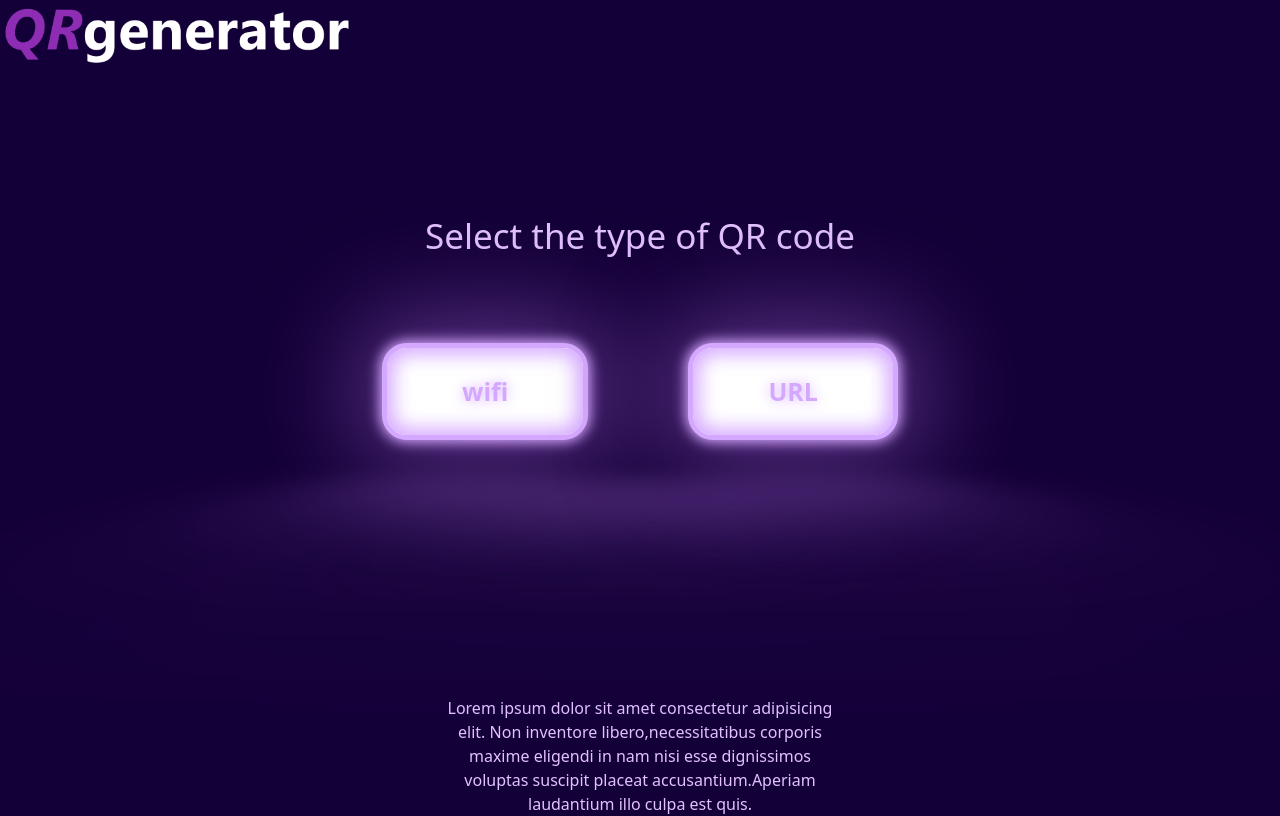
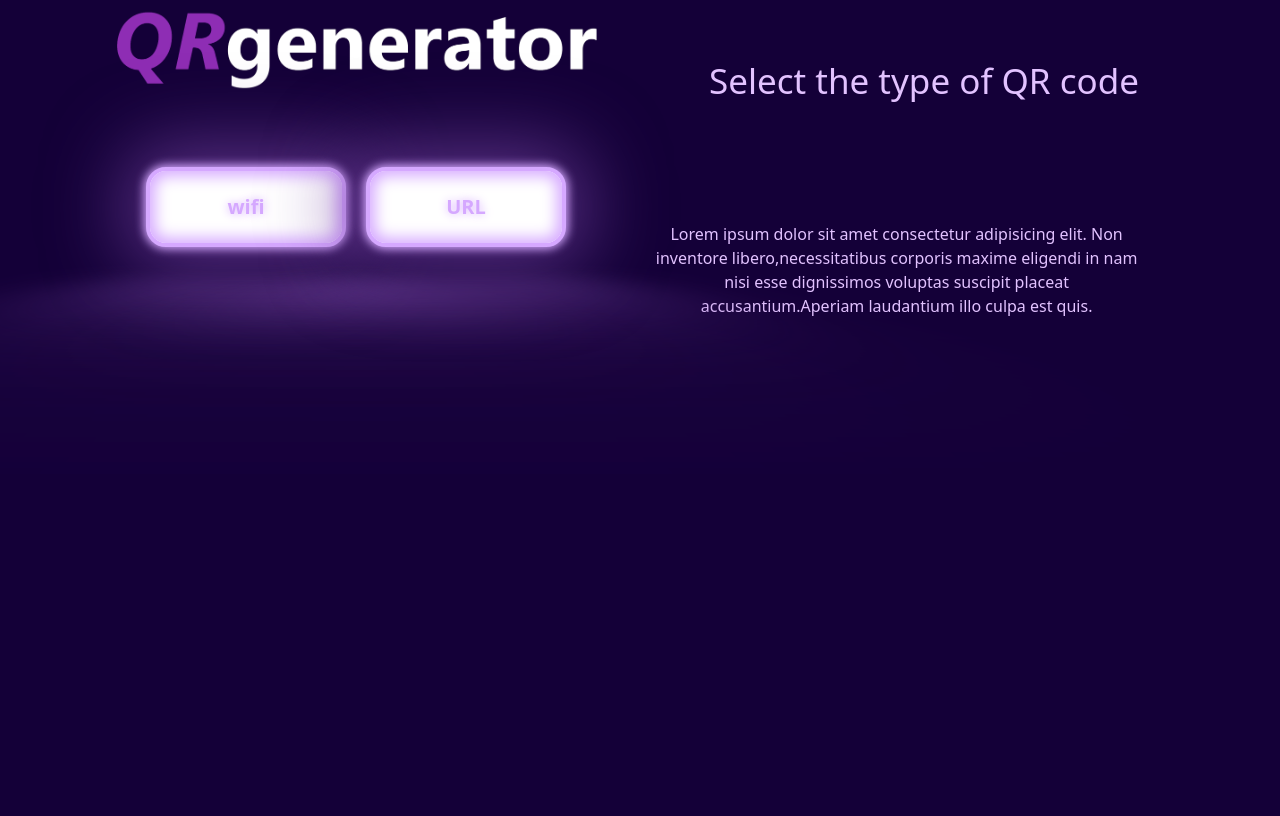
Before and after one commit to BraianL02/QRCodeWeb, a Flask app: page / in a window 1280 px wide. After the commit the page ends 353 px from the top, so only its background shows below. Run offline with Flask 3, Linux system fonts and the light colour scheme.

Commit message:
Responsive

```diff
--- a/static/css/layout.css
+++ b/static/css/layout.css
@@ -7,25 +7,34 @@ body {
     margin: 0;
     padding: 0;
     min-height: 100vh;
+    align-items: center;
 }
+.container {
+    display: grid;
+    grid-template-columns: 1fr;
+    gap: 20px;
+    width: 90%;
+    max-width: 1200px;
+    text-align: center;
+}
+
 .logo {
     padding-top: 10px ;
-    padding-left: 20px;
     cursor: default;
-    width: 330px;
+    max-width: 90%;
     height: auto;
     transition: 0.5s;
+    align-self: flex-start !important;
 }
 .logo:hover{
     transform: scale(1.14);
 }
 
 .title {
-    font-size: 35px;
-    justify-content: center; /* Centrar verticalmente */
-    align-items: center; /* Centrar horizontalmente */
-    margin-top: 150px;
-    margin-bottom: 80px; /* Reducir el espacio debajo del título */
+    font-size: 28px;
+    margin-top: 50px;
+    margin-bottom: 40px;
+    text-align: center;
 }
 
 
@@ -42,23 +51,23 @@ p {
     align-items: center;
     display: flex;
     cursor: default;
+    margin-top: 10% !important;
 }
 .buttons {
-    justify-content: center; /* Centrar verticalmente */
-    align-items: center; /* Centrar horizontalmente */
     display: flex;
-    gap: 100px;
+    flex-wrap: wrap;
+    justify-content: center;
+    gap: 20px;
 }
 .buttons button {
-    /* border-radius: 10px; */
     --glow-color: rgb(213, 168, 255);
     --glow-spread-color: rgba(113, 64, 158, 0.781);
     --enhanced-glow-color: rgb(231, 206, 255);
     --btn-color: rgb(255, 255, 255);
     border: .20em solid var(--glow-color);
-    padding: 1em 3em;
+    padding: 1em 2em;
     color: var(--glow-color);
-    font-size: 25px;
+    font-size: 20px;
     font-weight: bold;
     background-color: var(--btn-color);
     border-radius: 1em;
@@ -69,6 +78,8 @@ p {
     text-shadow: 0 0 .5em var(--glow-color);
     position: relative;
     transition: all 0.3s;
+    width: 10em;
+    height: 4em;
 }
 button::after {
     pointer-events: none;
@@ -109,10 +120,10 @@ button:active {
     align-items: center;
 }
 .final-text{
-    width: 400px;
-    margin: 0 auto;
+    width: 90%;
+    max-width: 600px;
     text-align: center;
-    margin-top: 20%;
+    margin-top: 10%;
 }
 #hidden-wifi{
     visibility: hidden;
@@ -142,12 +153,20 @@ button:active {
 }
 
 /* Estilo formulario wifi y url */
-
+.form{
+    display: flex;
+    flex-direction: column;
+    align-items: center;
+    gap: 10px;
+    width: 100%;
+    max-width: 400px;
+}
 .form input,
 .form select {
     background-color: #1e0036; /* Fondo oscuro */
     color: #ffffff; /* Color del texto */
     border: 2px solid var(--glow-color);
+    width: 100%;
     padding: 10px;
     border-radius: 10px;
     outline: none;
@@ -205,3 +224,22 @@ button:active {
     justify-content: center;
     align-items: center;
 }
+@media (min-width: 768px) {
+    .container {
+        grid-template-columns: 1fr 1fr;
+    }
+    .title {
+        font-size: 35px;
+    }
+}
+
+@media (max-width: 480px) {
+    .buttons {
+        flex-direction: column;
+        gap: 10px;
+    }
+    .title {
+        font-size: 24px;
+        margin-top: 30px;
+    }
+}
--- a/templates/index.html
+++ b/templates/index.html
@@ -12,7 +12,10 @@
 </head>
 
 <body class="text-white">
+    <div class="container">
+        <div class="header">
             <a href="/" style="width:330px;"><img src="{{ url_for('static', filename='img/titulo.png') }}" class="logo"></a>
+        </div>
         <p class="title">Select the type of QR code</p>
         <div class="buttons">
             <button id="show_wifi" name="qr_type" value="wifi">wifi</button>
@@ -89,14 +92,17 @@
             <a href="{{ qr_path }}" download>Descargar QR</a>
             {% endif %}
         </div>
-    <p class="final-text">Lorem ipsum dolor sit amet consectetur adipisicing elit. Non inventore libero,necessitatibus
-        corporis maxime eligendi in nam nisi esse dignissimos voluptas suscipit placeat accusantium.Aperiam laudantium
+        <p class="final-text">Lorem ipsum dolor sit amet consectetur adipisicing elit. Non inventore
+            libero,necessitatibus
+            corporis maxime eligendi in nam nisi esse dignissimos voluptas suscipit placeat accusantium.Aperiam
+            laudantium
             illo culpa est quis.</p>
 
         <script src="https://cdn.jsdelivr.net/npm/bootstrap@5.3.3/dist/js/bootstrap.bundle.min.js"
             integrity="sha384-YvpcrYf0tY3lHB60NNkmXc5s9fDVZLESaAA55NDzOxhy9GkcIdslK1eN7N6jIeHz"
             crossorigin="anonymous"></script>
         <script src="../static/js/layout.js"></script>
+    </div>
 </body>
 
 </html>
```
Lines whose indentation alone changed are shown as unchanged.
